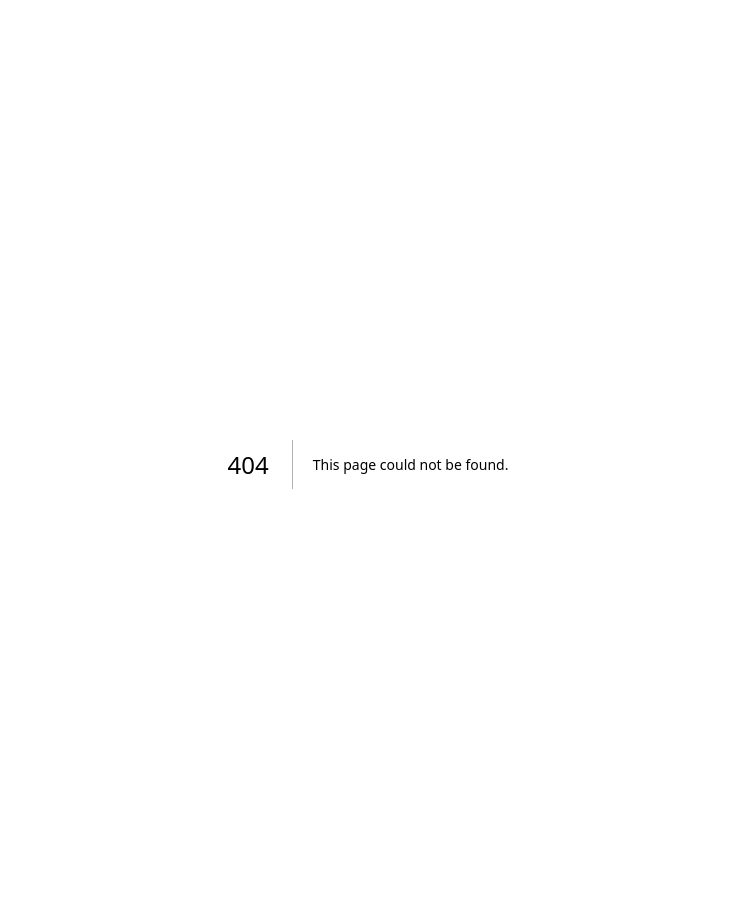
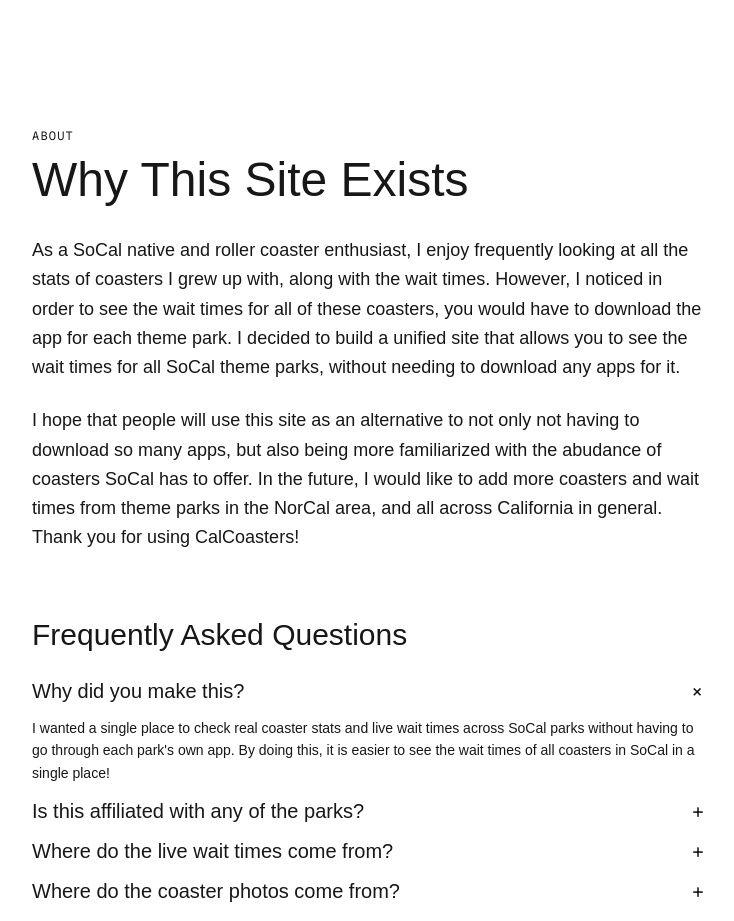
Before and after one commit to Noah-Arechiga/CalCoasters, a Next.js app: page /about in a window 1280 px wide. Before the commit this address had no page. Shown: the top 921 px of the page, without its empty margins (272-1006 px from the left). Built offline with nearby package versions, Linux system fonts and the light colour scheme.

Commit message:
About page for user inquiry

```diff
--- /dev/null
+++ b/src/app/about/page.tsx
@@ -0,0 +1,78 @@
+// src/app/about/page.tsx
+
+// Purpose: Contains the FAQ questions/responses and info about the site on
+// the about page
+
+import FaqAccordion from '@/components/FaqAccordion';
+
+const faqs = [
+  {
+    question: 'Why did you make this?',
+    answer:
+      "I wanted a single place to check real coaster stats and live wait times across SoCal parks without having to go through each park's own app. By doing this, it is easier to see the wait times of all coasters in SoCal in a single place!",
+  },
+  {
+    question: 'Is this affiliated with any of the parks?',
+    answer:
+      'No. This is an independent, unofficial project and isn\'t affiliated with, endorsed by, or connected to Disneyland, Knott\'s Berry Farm, LEGOLAND, SeaWorld, Universal Studios, Six Flags, or any other park mentioned on this site.',
+  },
+  {
+    question: 'Where do the live wait times come from?',
+    answer:
+      'Live wait times and open/closed status are pulled from Queue-Times.com, a free public API that aggregates data from participating parks. Times refresh every few minutes and may occasionally lag behind what you see in the park.',
+  },
+  {
+    question: 'Where do the coaster photos come from?',
+    answer:
+      'Photos are sourced from public-domain and Creative Commons-licensed images, primarily via Wikimedia Commons. If you believe an image is used incorrectly, please contact: arechiganoah@gmail.com.',
+  },
+  {
+    question: 'Where do the coaster stats and specs come from, and how accurate are they?',
+    answer:
+      'I received each coaster stat and spec from RCDB (Rollercoaster Database). I used LatLong.net to research the latitude and longitude for each coaster. Most stats/specs should be accurate, but if you notice any are innacurate, please contact: arechiganoah@gmail.com.'
+  },
+  {
+    question: 'How is the intensity score decided?',
+    answer:
+      "Intensity is a curated 1-10 score I assign based on a coaster's height, speed, inversions, forces, and overall reputation. So it's a judgment call, not an official industry metric, so you may not always agree with it!",
+  },
+  {
+    question: 'Why only Southern California?',
+    answer:
+      "I started local in SoCal, since I was most familiar with the coasters and theme parks in this area. This made the data entry more accurate and hand-curated. With more resources, I would plan to expand this site to more theme parks and coasters in NorCal and across California.",
+  },
+  {
+    question: 'What tech is this built with?',
+    answer:
+      'Next.js and TypeScript for the site, PostgreSQL with Prisma for the database, Leaflet for the map, and it\'s hosted on Vercel. Coaster and park data is manually curated and cross-referenced with RCDB and each ride\'s official specs.',
+  },
+];
+
+export default function AboutPage() {
+  return (
+    <main className="bg-white min-h-full px-6 py-16">
+      <div className="max-w-2xl mx-auto">
+        <p className="font-mono text-xs uppercase tracking-widest text-royal mb-3">About</p>
+        <h1 className="text-5xl mb-8">Why This Site Exists</h1>
+
+        <p className="font-body text-lg text-navy-950/80 leading-relaxed mb-6">
+          As a SoCal native and roller coaster enthusiast, I enjoy frequently looking at all the stats
+          of coasters I grew up with, along with the wait times. However, I noticed in order
+          to see the wait times for all of these coasters, you would have to download the app for
+          each theme park. I decided  to build a unified site that allows you to see the wait times
+          for all SoCal theme parks, without needing to download any apps for it.
+        </p>
+        <p className="font-body text-lg text-navy-950/80 leading-relaxed mb-16">
+          I hope that people will use this site as an alternative to not only not having
+          to download so many apps, but also being more familiarized with the abudance of coasters
+          SoCal has to offer. In the future, I would like to add more coasters and wait times
+          from theme parks in the NorCal area, and all across California in general. Thank you for using
+          CalCoasters!
+        </p>
+
+        <h2 className="text-3xl mb-6">Frequently Asked Questions</h2>
+        <FaqAccordion items={faqs} />
+      </div>
+    </main>
+  );
+}
```
